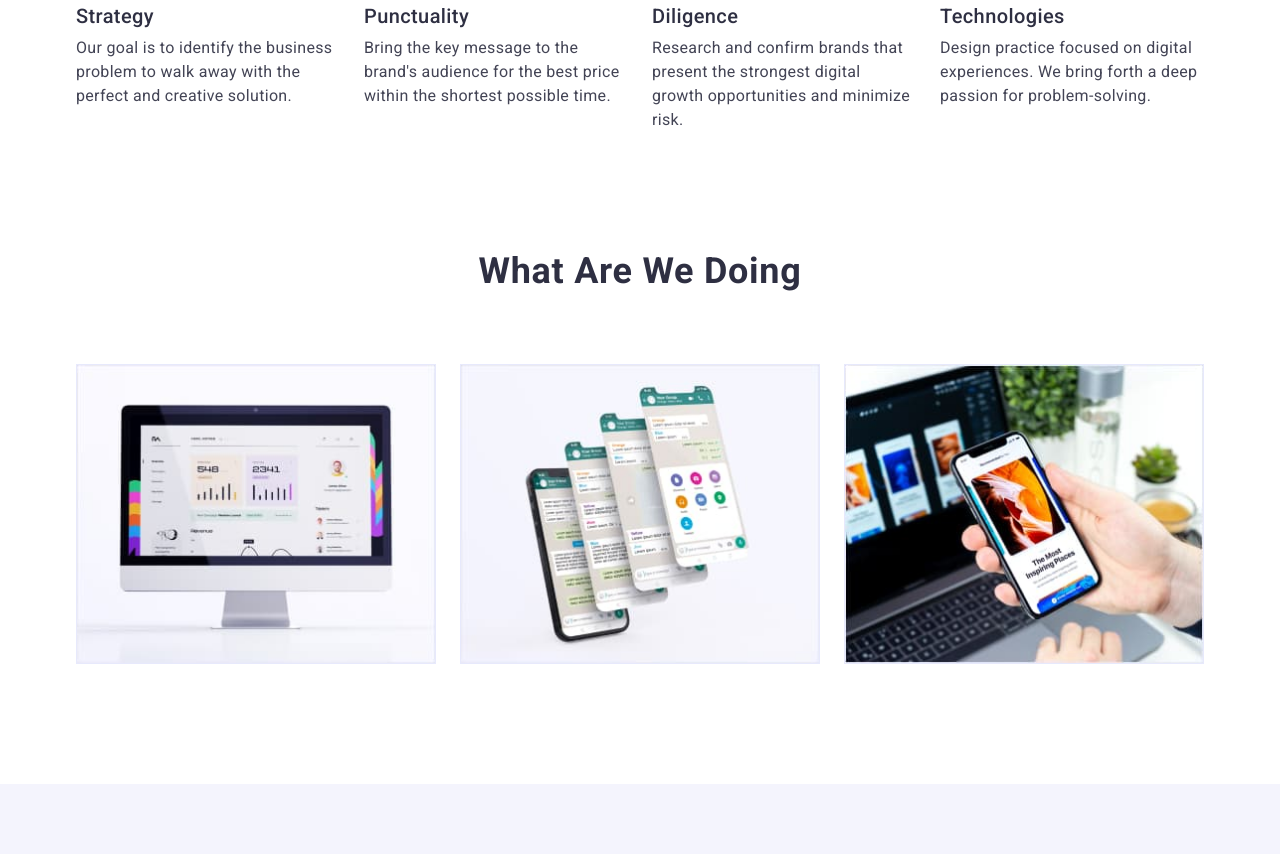
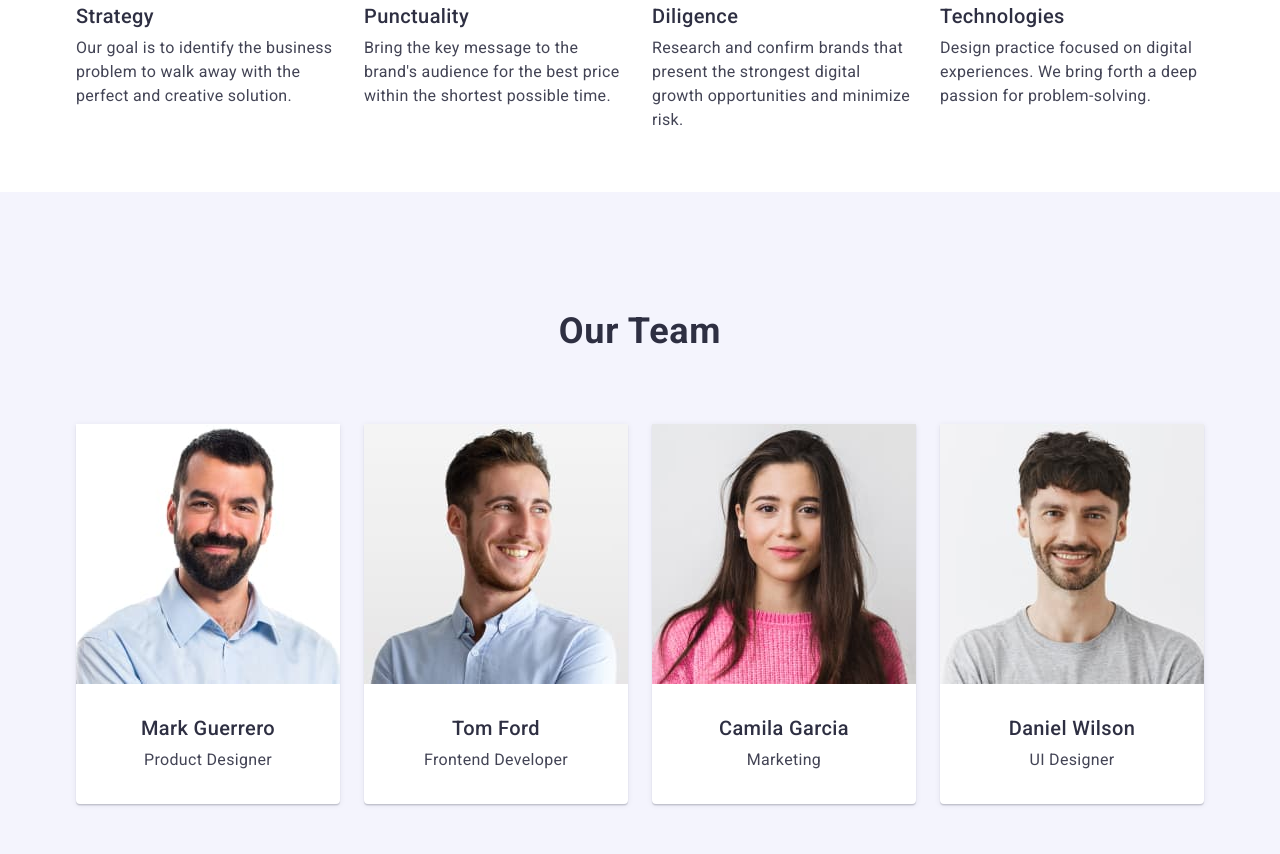
Before and after one commit to viktoriiakorotych/goit-markup-hw-03, a plain HTML site: page index.html in a window 1280 px wide. Shown: the part 786-1640 px from the top of the page. Drawn offline with nearby package versions, Linux system fonts and the light colour scheme.

Commit message:
normalize

```diff
--- a/css/styles.css
+++ b/css/styles.css
@@ -327,6 +327,8 @@ body {
   letter-spacing: 0.03em;
   text-transform: uppercase;
   color: var(--light-color);
+  display: inline-block;
+  margin-bottom: 16px;
 }
 
 .footer-text {
--- a/index.html
+++ b/index.html
@@ -6,7 +6,7 @@
     <meta charset="UTF-8" />
     <meta http-equiv="X-UA-Compatible" content="IE=edge" />
     <meta name="viewport" content="width=<device-width>, initial-scale=1.0" />
-    <link rel="stylesheet" href="./modern-normalize.css" />
+    <link rel="stylesheet" href="https://cdnjs.cloudflare.com/ajax/libs/modern-normalize/2.0.0/modern-normalize.min.css" integrity="sha512-4xo8blKMVCiXpTaLzQSLSw3KFOVPWhm/TRtuPVc4WG6kUgjH6J03IBuG7JZPkcWMxJ5huwaBpOpnwYElP/m6wg==" crossorigin="anonymous" referrerpolicy="no-referrer" />
     <link rel="stylesheet" href="./css/styles.css" />
     <title>WEBSTUDIO</title>
     <link rel="preconnect" href="https://fonts.googleapis.com" />
@@ -99,36 +99,6 @@
         </div>
       </section>
 
-      <!--section whatwedo-->
-      <section class="whatwedo">
-        <div class="container">
-          <h2 class="whatwedo-titel">What are we doing</h2>
-          <ul class="whatwedo-list list">
-            <li class="whatwedo-item">
-              <img
-                class="whatwedo-foto"
-                src="./img/whatwedo/computer.jpg"
-                alt="computer"
-              />
-            </li>
-            <li class="whatwedo-item">
-              <img
-                class="whatwedo-foto"
-                src="./img/whatwedo/screenshots.jpg"
-                alt="screenshots"
-              />
-            </li>
-            <li class="whatwedo-item">
-              <img
-                class="whatwedo-foto"
-                src="./img/whatwedo/handy.jpg"
-                alt="handy"
-              />
-            </li>
-          </ul>
-        </div>
-      </section>
-
       <!--section team-->
       <section class="team">
         <div class="container">
```
